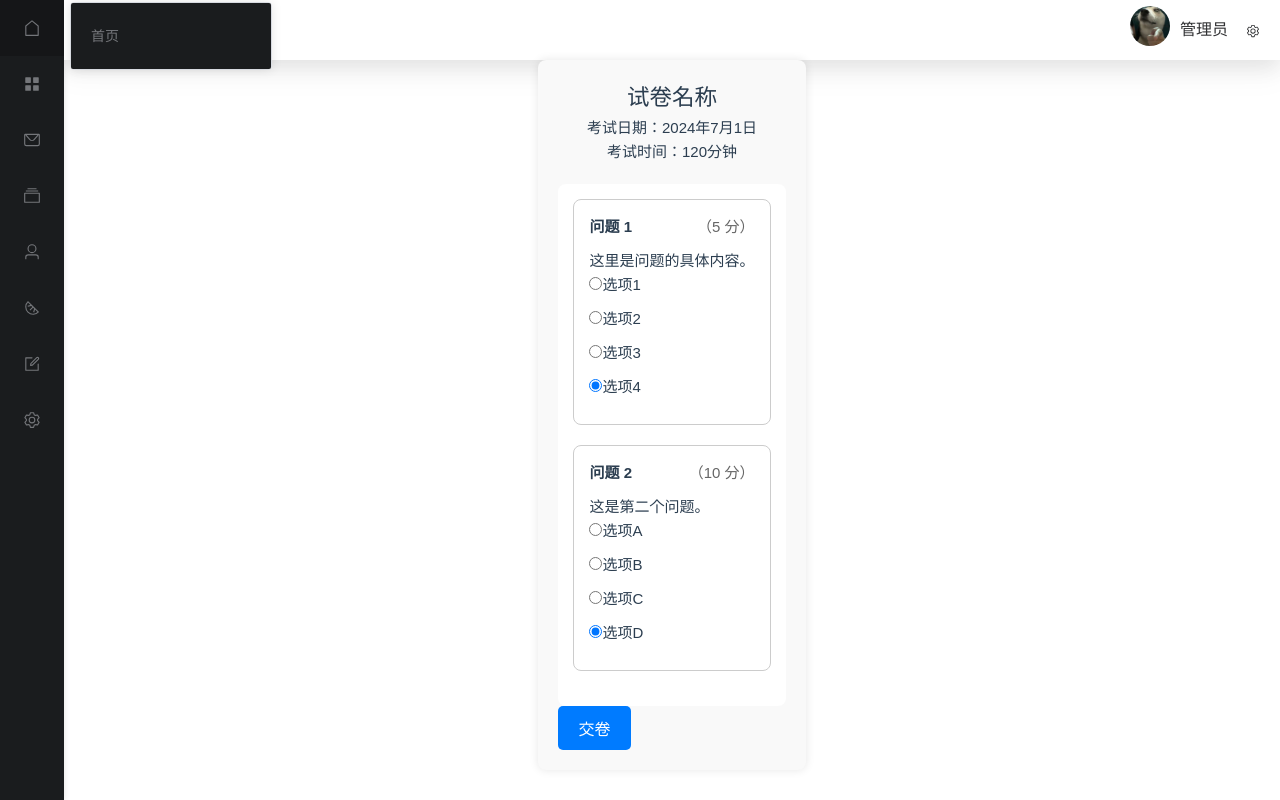
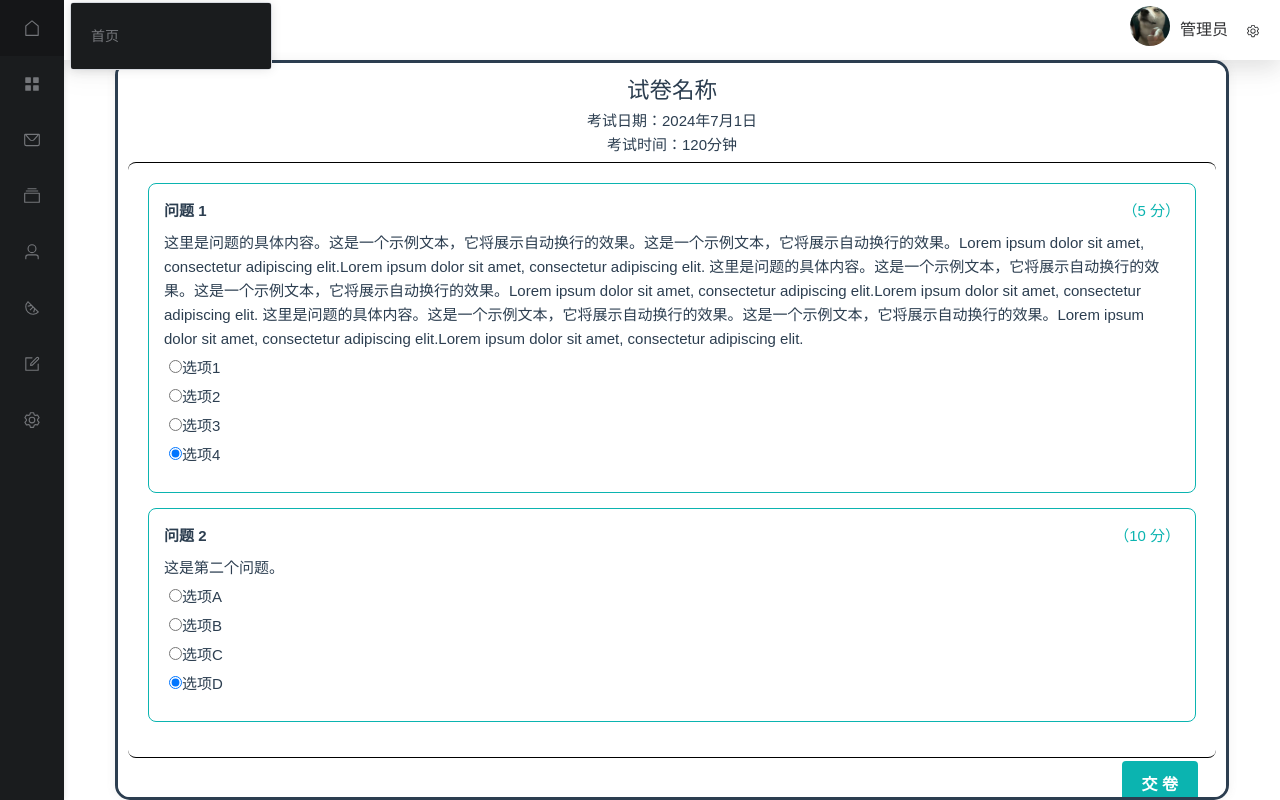
Before and after one commit to AnUpdatingHam/OnlineExamination-fontend, a Vue app in the folder examination_system/: page / in a window 1280 px wide. Built offline with nearby package versions, Linux system fonts and the light colour scheme.

Commit message:
网页界面优化

```diff
--- a/examination_system/src/views/QuestionListView.vue
+++ b/examination_system/src/views/QuestionListView.vue
@@ -15,8 +15,10 @@
           <p>{{ question.content }}</p>
           <ul class="options-list">
             <li v-for="(option, optionIndex) in question.options" :key="optionIndex">
-              <input type="radio" :id="`option-${index}-${optionIndex}`" :name="`question-${index}`" v-model="selectedAnswers[index]" :disabled="submitted">
-              <label :for="`option-${index}-${optionIndex}`">{{ option }}</label>
+<!--              <div class="Radio">-->
+                <input type="radio" :id="`option-${index}-${optionIndex}`" :name="`question-${index}`" v-model="selectedAnswers[index]" :disabled="submitted">
+                <label :for="`option-${index}-${optionIndex}`">{{ option }}</label>
+<!--              </div>-->
             </li>
           </ul>
           <!-- Show correct answer and analysis after submission -->
@@ -28,10 +30,10 @@
       </div>
     </div>
     <div v-if="!submitted" class="paper-footer">
-      <button class="submit-button" @click="submitPaper">交卷</button>
+      <button class="submit-button" @click="submitPaper">交 卷</button>
     </div>
     <div v-if="submitted" class="result-container">
-      <h3>你的成绩：{{ totalScore }} 分</h3>
+      <h3 style="color: #e83232">你的成绩：{{ totalScore }} 分</h3>
     </div>
   </div>
 </template>
@@ -43,7 +45,7 @@ export default {
       questions: [
         {
           id: 1,
-          content: '这里是问题的具体内容。',
+          content: '这里是问题的具体内容。这是一个示例文本，它将展示自动换行的效果。这是一个示例文本，它将展示自动换行的效果。Lorem ipsum dolor sit amet, consectetur adipiscing elit.Lorem ipsum dolor sit amet, consectetur adipiscing elit.\n这里是问题的具体内容。这是一个示例文本，它将展示自动换行的效果。这是一个示例文本，它将展示自动换行的效果。Lorem ipsum dolor sit amet, consectetur adipiscing elit.Lorem ipsum dolor sit amet, consectetur adipiscing elit.\n这里是问题的具体内容。这是一个示例文本，它将展示自动换行的效果。这是一个示例文本，它将展示自动换行的效果。Lorem ipsum dolor sit amet, consectetur adipiscing elit.Lorem ipsum dolor sit amet, consectetur adipiscing elit.\n',
           options: ['选项1', '选项2', '选项3', '选项4'],
           score: 5,
           correctAnswer: 0,
@@ -84,29 +86,39 @@ export default {
 
 <style scoped>
 .question-list {
-  max-width: 800px;
-  margin: 0 auto;
+  max-width: 1200px;
+  min-width:100px;
+  margin: auto;
   font-family: Arial, sans-serif;
-  background-color: #f9f9f9;
+  background-color: #ffffff;
+  padding: 10px;
+  border-radius: 15px;
+  box-shadow: 0 0 10px rgba(106, 105, 105, 0.1);
+  border: solid;
+  overflow: auto;
+}
+.question-list::-webkit-scrollbar{
+  width: 0px;/*隐藏滚动条*/
+}
+
+.question-list-container {
+  background-color: #fff;
   padding: 20px;
   border-radius: 8px;
-  box-shadow: 0 0 10px rgba(0, 0, 0, 0.1);
+  border-block:1px solid #000000;
+  width: 85vw;
+  height: fit-content;
+  word-wrap: break-word;
 }
 
 .paper-header {
   text-align: center;
-  margin-bottom: 20px;
-}
-
-.question-list-container {
-  background-color: #fff;
-  padding: 15px;
-  border-radius: 8px;
+  margin-bottom: 5px;
 }
 
 .question-item {
-  margin-bottom: 20px;
-  border: 1px solid #ccc;
+  margin-bottom: 15px;
+  border: 1px solid #0bb4b0;
   padding: 15px;
   border-radius: 8px;
 }
@@ -115,7 +127,7 @@ export default {
   display: flex;
   justify-content: space-between;
   align-items: center;
-  margin-bottom: 10px;
+  margin-bottom: 8px;
 }
 
 .question-number {
@@ -123,30 +135,34 @@ export default {
 }
 
 .question-score {
-  color: #666;
+  color: #0bb4b0;
 }
 
 .options-list {
   list-style-type: none;
-  padding: 0;
+  padding: 5px;
 }
 
 .options-list li {
-  margin-bottom: 10px;
+  margin-bottom: 5px;
 }
 
 .submit-button {
-  background-color: #007bff;
+  background-color: #0bb4b0;
   color: #fff;
-  border: none;
+  border: solid;
   padding: 10px 20px;
   font-size: 16px;
-  border-radius: 5px;
+  font-weight: bold;
+  border-radius: 7px;
   cursor: pointer;
+  float:right;
+  margin-bottom: 20px;
+  margin-right: 15px;
 }
 
 .submit-button:hover {
-  background-color: #0056b3;
+  background-color: #046a66;
 }
 
 .result-container {
@@ -159,7 +175,7 @@ export default {
 }
 
 .analysis {
-  color: black;
+  color: #e83232;
   font-weight: bold;
 }
 </style>
```
